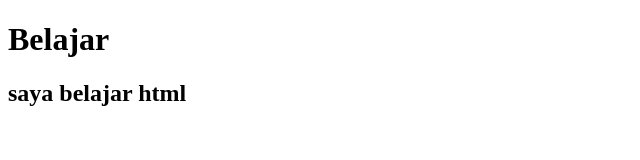
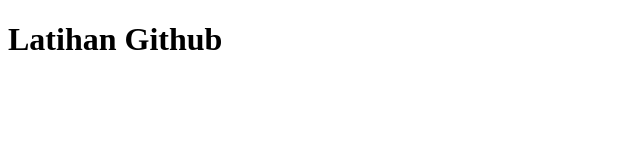
Before and after one commit to ivelina24/html, a plain HTML site: page index.html in a window 1280 px wide. Shown: the whole page, without its empty margins (0-640 px from the left). Drawn offline with Linux system fonts and the light colour scheme.

Commit message:
versi 1.1
Ada tambahan h1

```diff
--- a/index.html
+++ b/index.html
@@ -6,7 +6,8 @@
     <title>Latihan Github</title>
 </head>
 <body>
-    <h1>Belajar</h1>
-    <h2>saya belajar html</h2>
+    <div>
+        <h1>Latihan Github</h1>
+    </div>
 </body>
 </html>
```
